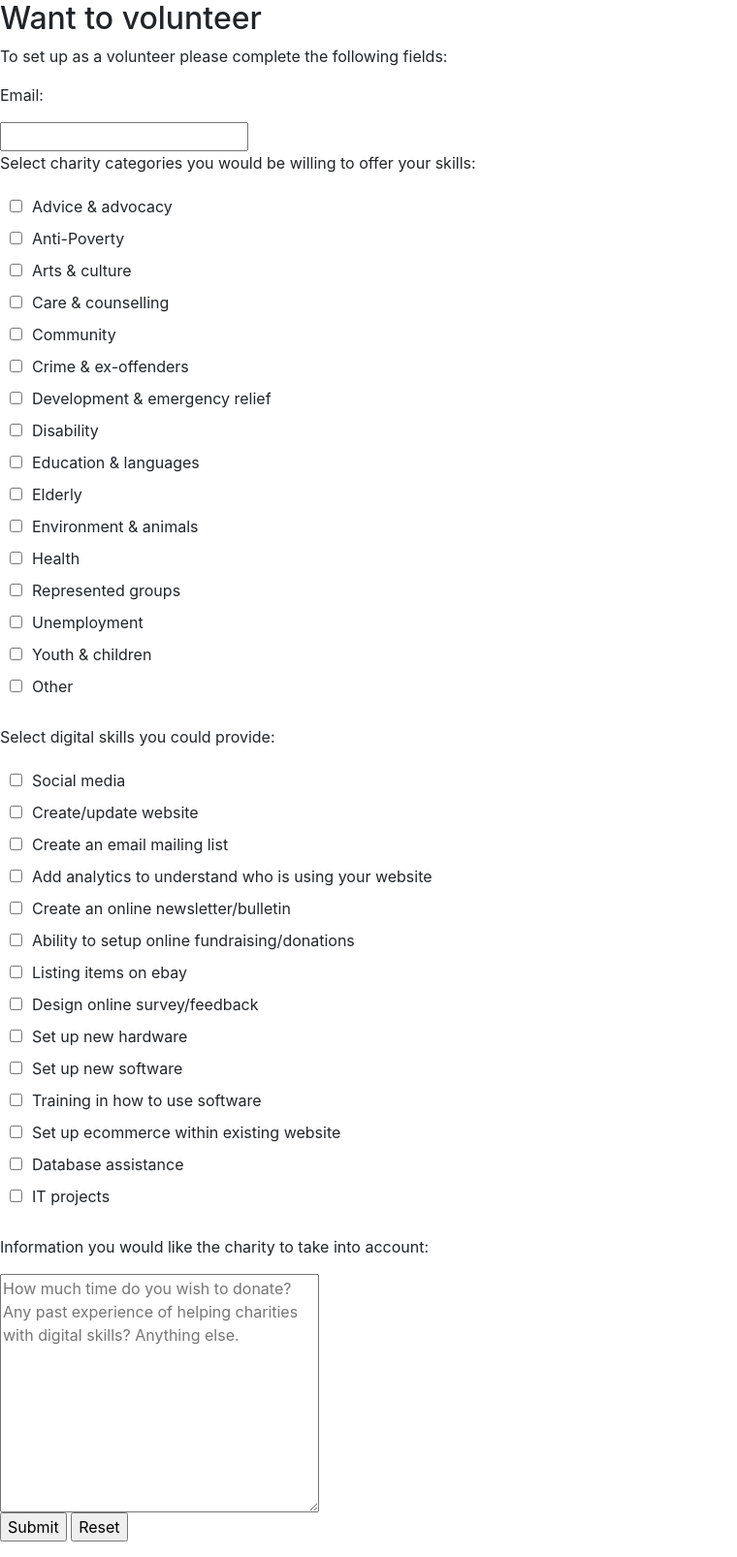
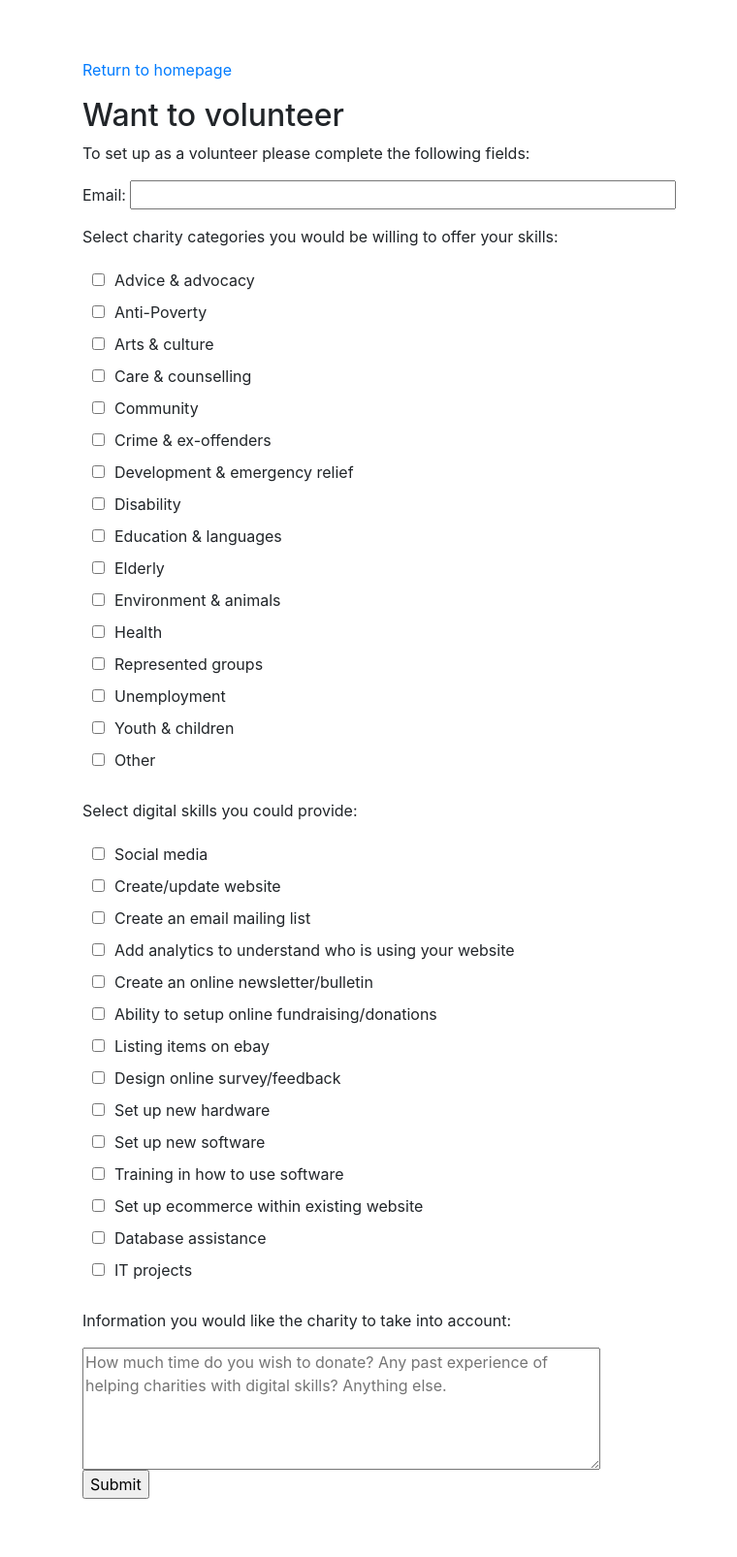
Before and after one commit to CodeTheCity/CTC17-volunteering_for_all, a Flask app: page /volunteer in a window 1280 px wide. Shown: the whole page at 97% size, without its empty margins (0-760 px from the left). After the commit the page ends 1546 px from the top, so only its background shows below. Run offline with Flask 2, Linux system fonts and the light colour scheme; some libraries are stand-ins or nearby versions.

Commit message:
Update volunteer.html

```diff
--- a/app/templates/volunteer.html
+++ b/app/templates/volunteer.html
@@ -1,6 +1,11 @@
 {% extends "base.html" %}
 
 {% block content %}
+<body style="padding-top:60px;">
+<div class=" d-flex justify-content-center">
+    <div class="container colour">
+
+        <a href="index.html"><p>Return to homepage</p></a>
 <header>
     <h2>Want to volunteer</h2>
 </header>
@@ -10,9 +15,9 @@
 
 
 
-    <form action="#" method="post">
-        <p>Email:</p>
-        <input type="email" name="email" required>
+    <form>
+        <p>Email:
+            <input type="email" name="email" required size="50"></p>
 
         <p>Select charity categories you would be willing to offer your skills:</p>
         <input type="checkbox" name="" value="">Advice & advocacy<br>
@@ -54,14 +59,18 @@
         <br>
 
         <p>Information you would like the charity to take into account: </p>
-        <textarea name="message" rows="10" cols="30" maxlength="240" placeholder='How much time do you wish to donate? Any past experience of helping charities with digital skills? Anything else.'></textarea>
+        <textarea name="message" rows="5" cols="50" maxlength="280" placeholder='How much time do you wish to donate? Any past experience of helping charities with digital skills? Anything else.'></textarea>
         <br>
         <input type="submit" value="Submit">
-        <input type="reset">
     </form>
 
 
 
 </main>
+    </div>
+</div>
+</body>
+
+
 
 {% endblock %}
```
